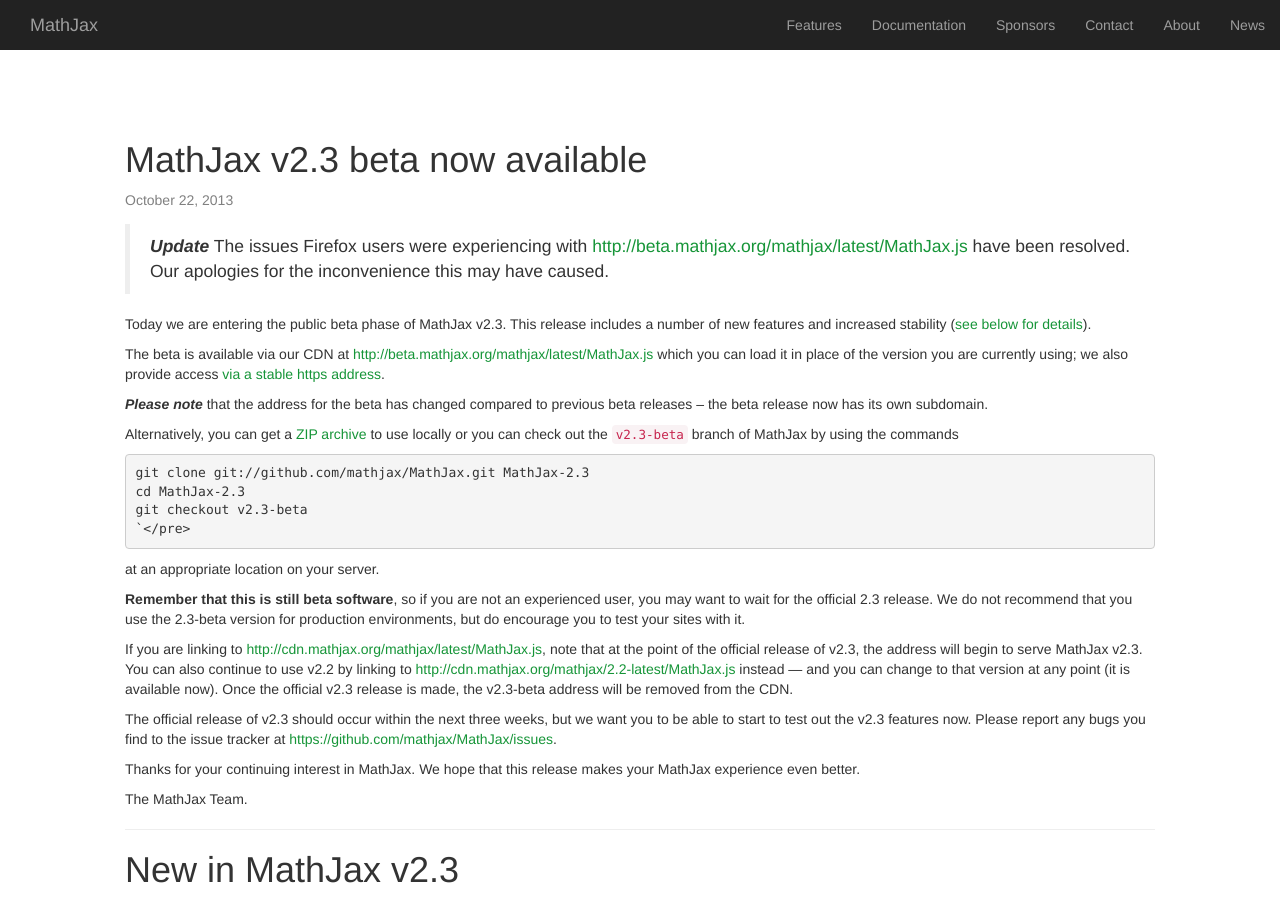
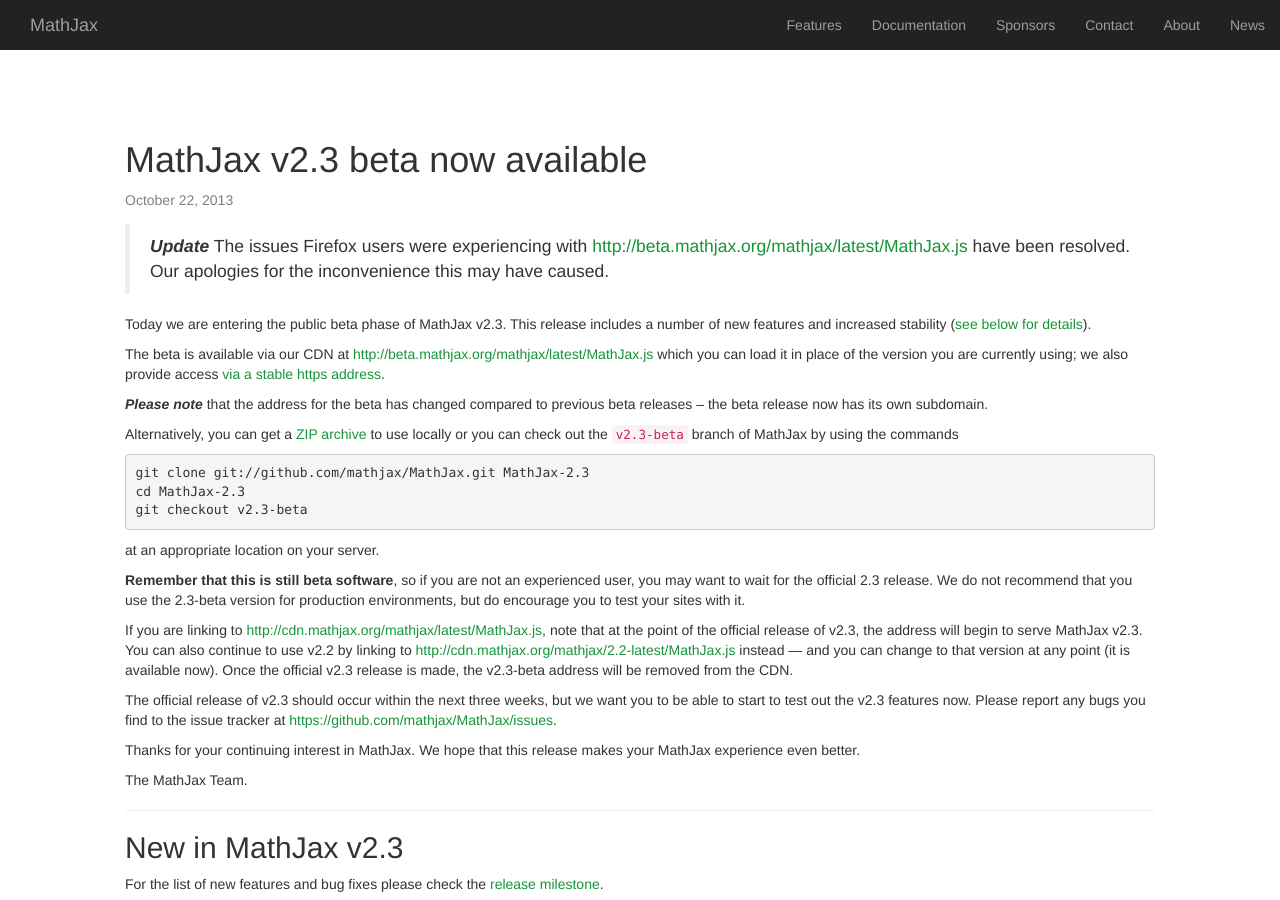
Before and after one commit to mathjax/MathJax-website, a Jekyll site: the page built from _posts/2013-10-22-mathjax-v2-3-beta-now-available.md, in a window 1280 px wide and 900 px high. Built offline with Jekyll 4.4.1, drawn with Linux system fonts in a browser that asks for light colours; nearby versions of some CDN libraries.

Commit message:
for #27: more fixes for 2.3-beta announcement

```diff
--- a/_posts/2013-10-22-mathjax-v2-3-beta-now-available.md
+++ b/_posts/2013-10-22-mathjax-v2-3-beta-now-available.md
@@ -36,7 +36,6 @@
     git clone git://github.com/mathjax/MathJax.git MathJax-2.3
     cd MathJax-2.3
     git checkout v2.3-beta
-    `</pre>
 
 at an appropriate location on your server.
 
@@ -52,11 +51,11 @@
 
 ***
 
-#  New in MathJax v2.3  <a name="new-in-v2.3"> </a>
+##  New in MathJax v2.3  <a name="new-in-v2.3"> </a>
 
 For the list of new features and bug fixes please check the [release milestone](https://github.com/mathjax/MathJax/issues?milestone=1&state=closed).
 
-## New webfonts
+### New webfonts
 
 The major focus of MathJax v2.3 are additional webfonts options. Due to font and browser limitations, supporting math fonts is a difficult task. Until now, MathJax only provided its own MathJax/TeX fonts, derived from Knuth's Computer Modern fonts, as web-based fonts, though it also supports STIX fonts when they are installed locally.
 
@@ -84,7 +83,7 @@
 
 **Please report any issues you find on [our issue tracker](https://github.com/mathjax/mathjax/issues) .** Note that there are [minor issues](https://github.com/mathjax/MathJax/issues?milestone=1&state=open) which will be fixed in the final release.
 
-## Localization improvements via TranslateWiki.net
+### Localization improvements via TranslateWiki.net
 
 MathJax has been accepted into [TranslateWiki.net](https://translatewiki.net/wiki/Main_Page). You can find the MathJax project page at [https://translatewiki.net/wiki/Translating:MathJax](https://translatewiki.net/wiki/Translating:MathJax). We are very grateful for the generous support from the TWN team and the TWN community.
 
@@ -98,7 +97,7 @@
 *   New test page [test/localization.html](http://beta.mathjax.org/mathjax/latest/test/localization.html) and message documentation to help localizers.
 *   Support for RTL error messages (with special thanks to [ebraminio](https://github.com/ebraminio) and [amire80](https://github.com/amire80)).
 
-## MathML-related improvements
+### MathML-related improvements
 
 MathJax's "Show Math as" menu will now expose the [MathML annotation features](http://www.w3.org/Math/draft-spec/chapter5.html#mixing.semantic.annotations) (annotation and annotation-xml). Since many MathML authoring tools provide such annotations, this allows users to access embedded representations such as TeX, CAS syntax, and other descriptions.
 
@@ -114,9 +113,9 @@
 
 Finally, MathJax v2.3 implements new workarounds to improve the Native MathML output in Webkit and Gecko. We hope this enables more people to leverage the advantages of the Native MathML output.
 
-## Miscellaneous improvements
+### Miscellaneous improvements
 
-### Font related improvements
+#### Font related improvements
 
 Besides adding new webfonts for MathJax output itself, we have improved the interaction with the surrounding content. We have developed a new extension `MatchWebFonts`. This extension is designed for authors using webfonts for the content surrounding MathJax output. This works around a basic problem of webfonts -- a missing API. Webfonts are often delayed and the browser will substitute another font until the arrival; unfortunately there is no signal for when the font arrives. Since the arrival of the webfonts can significantly change ex and em sizes (and MathJax checks these to match them with its own font size), this MathJax extension will check for changes of em and ex sizes (indicating the arrival of webfonts) and rerender equations if necessary. You can configure the extension as follows:
 
@@ -145,7 +144,7 @@
 
 You can deactivate font matching for each output individually.
 
-### New configuration method
+#### New configuration method
 
 We have added a new configuration method. In any Javascript code executed before loading MathJax.js, the author can create a variable
 
@@ -174,6 +173,6 @@
 
 When the AuthorInit function is called, the MathJax objects are already created and thus you can for example already use `MathJax.Callback` to synchronize your code (e.g. listening signals). As you can see in http://docs.mathjax.org/en/latest/startup.html, this happens a bit before "text/x-mathjax-config" so it will allow for finer control (e.g. your can now really add listener for the "Begin" and "Begin Config" signals before they happen, say to measure the exact time between "Begin" and "End"). In particular, you can now modify the startup sequence; for example, the upcoming version of the MediaWiki Math extension will use this to replace MathJax's resource loader with its own resource loader.
 
-## Bower package
+#### Bower package
 
 MathJax is now available as a [Bower package](http://bower.io/) -- thanks to [koodough](https://github.com/koodough) and [tarjei](https://github.com/tarjei) for their contributions!
```
